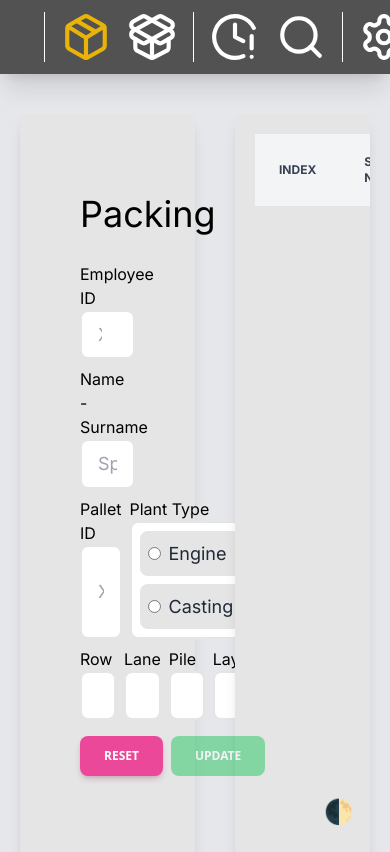
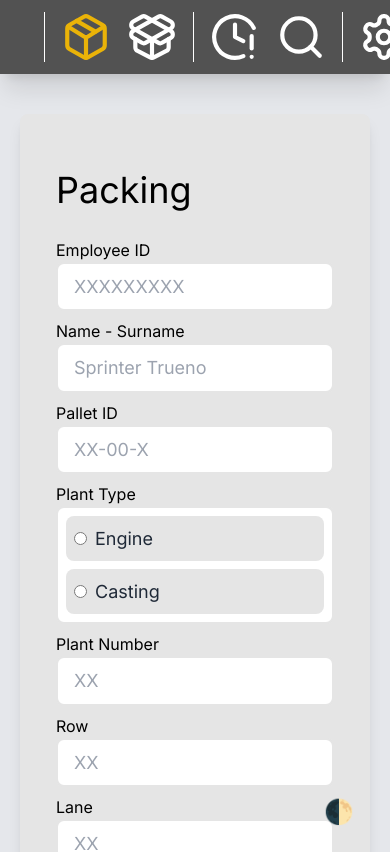
Before and after one commit to aingez/sts_safety_stock_coop_project, a Next.js app: page /pack in a window 390 px wide. Shown: the top 852 px of the page. Built offline with nearby package versions, Linux system fonts and the light colour scheme.

Commit message:
responsive

```diff
--- a/src/app/pack/page.jsx
+++ b/src/app/pack/page.jsx
@@ -290,9 +290,9 @@ export default function PackPage() {
   };
 
   return (
-    <div className="flex min-h-screen flex-row space-x-10">
-      <form className="custom-box-2 w-1/2">
-        <div className="flex flex-col p-10">
+    <div className="flex min-h-screen flex-col space-y-10 md:flex-row md:space-x-10 md:space-y-0">
+      <form className="custom-box-2 w-full md:w-1/2">
+        <div className="flex flex-col p-4 md:p-10">
           <h1 className="custom-title-1">Packing</h1>
           <div className="custom-input-layout-1">
             <label>Employee ID</label>
@@ -314,7 +314,7 @@ export default function PackPage() {
               required
             />
           </div>
-          <div className="flex flex-row space-x-2">
+          <div className="flex flex-col space-y-2 md:flex-row md:space-x-2 md:space-y-0">
             <div className="custom-input-layout-1">
               <label>Pallet ID</label>
               <input
@@ -358,7 +358,7 @@ export default function PackPage() {
               />
             </div>
           </div>
-          <div className="flex flex-row space-x-2">
+          <div className="flex flex-col space-y-2 md:flex-row md:space-x-2 md:space-y-0">
             <div className="custom-input-layout-1">
               <label>Row</label>
               <input
@@ -400,7 +400,7 @@ export default function PackPage() {
               />
             </div>
           </div>
-          <div className="my-4 flex flex-row space-x-2">
+          <div className="my-4 flex flex-col space-y-2 md:flex-row md:space-x-2 md:space-y-0">
             <button
               className="custom-button-1-pink"
               type="reset"
@@ -428,7 +428,7 @@ export default function PackPage() {
         </div>
       </form>
       {/* Table Part */}
-      <div className="custom-box-1 min-h-full w-1/2 grow overflow-auto py-5">
+      <div className="custom-box-1 min-h-full w-full grow overflow-auto py-5 md:w-1/2">
         <table className="w-full text-left text-sm text-gray-500 rtl:text-right dark:text-gray-400">
           <thead className="bg-gray-100 text-xs uppercase text-gray-700 dark:bg-neutral-500 dark:text-neutral-200">
             <tr>
```
